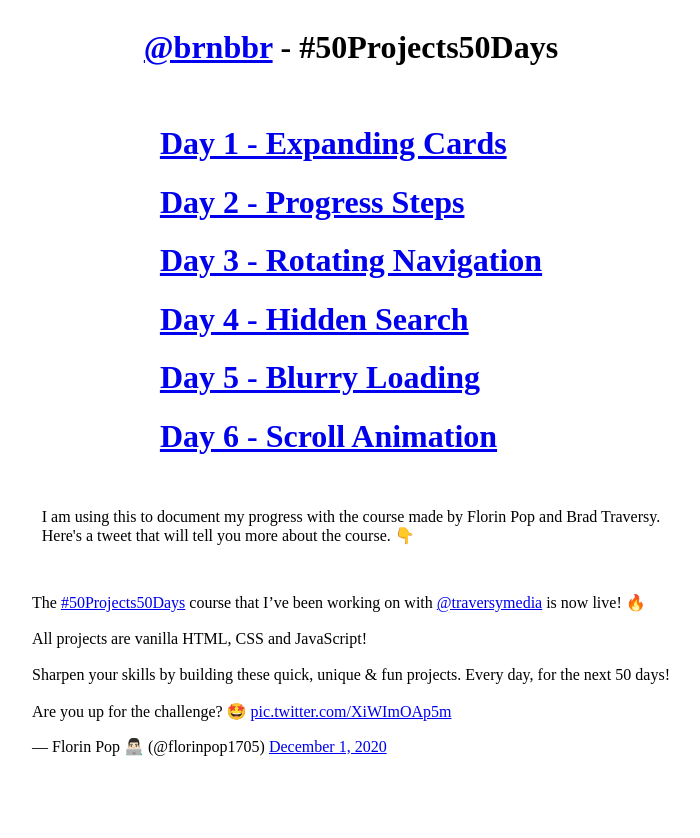
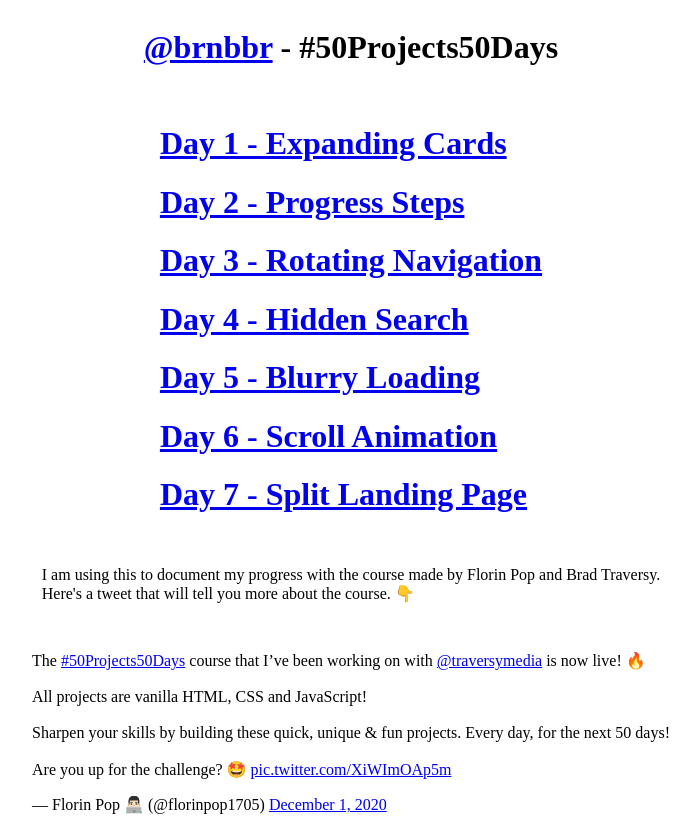
Before and after one commit to baranbbr/50projects50days, a plain HTML site: page index.html in a window 1280 px wide. Shown: the whole page, without its empty margins (289-989 px from the left). Before the commit the page ends 800 px from the top, so only its background shows below. Drawn offline with Linux system fonts and the light colour scheme.

Commit message:
back buytton and on homepage

```diff
--- a/index.html
+++ b/index.html
@@ -42,6 +42,11 @@
 						<h1>Day 6 - Scroll Animation</h1></a
 					>
 				</li>
+				<li>
+					<a href="project7-split-landing/index.html">
+						<h1>Day 7 - Split Landing Page</h1></a
+					>
+				</li>
 			</ul>
 			<p>
 				I am using this to document my progress with the course made by
--- a/project7-split-landing/style.css
+++ b/project7-split-landing/style.css
@@ -22,11 +22,13 @@ body {
 }
 
 .back {
+	z-index: 2;
 	position: absolute;
 	top: 2vh;
 	left: 5vw;
 	color: black;
 	font-size: 2rem;
+	font-family: initial;
 }
 
 h1 {
```
